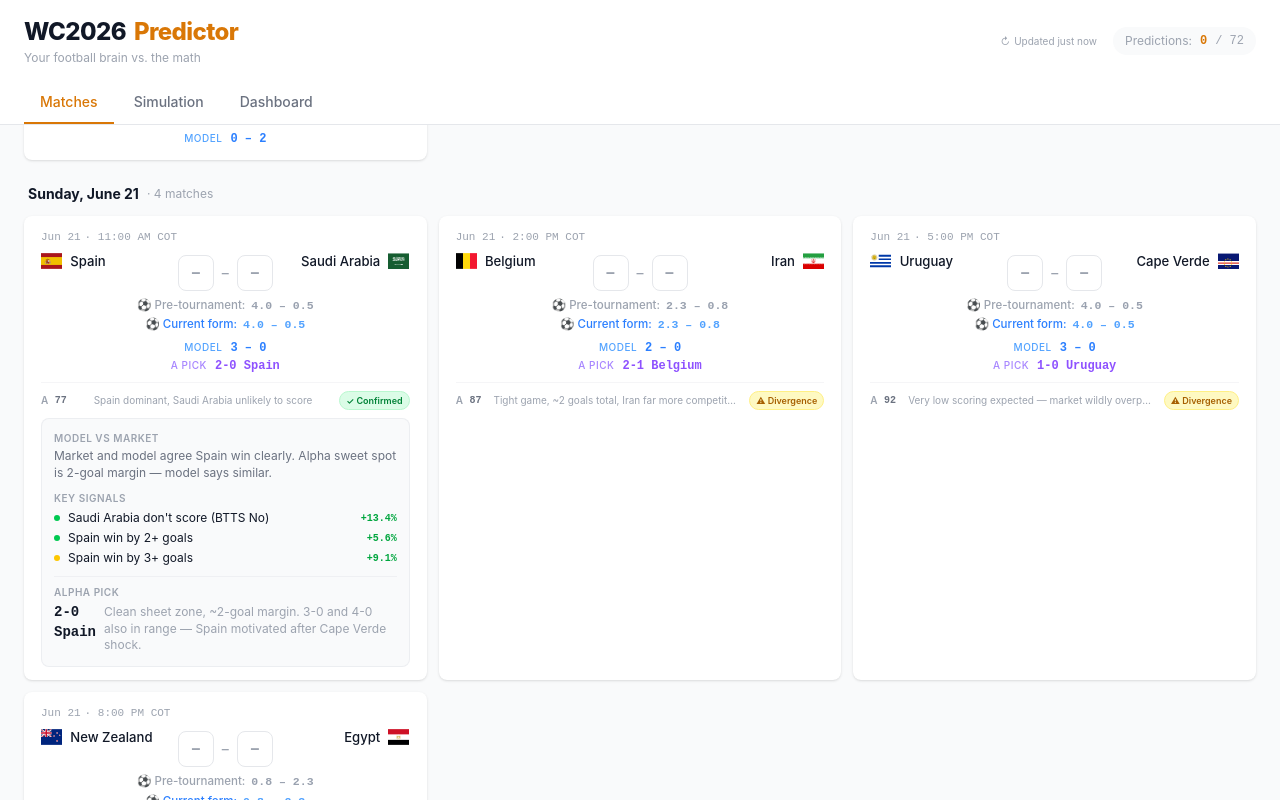
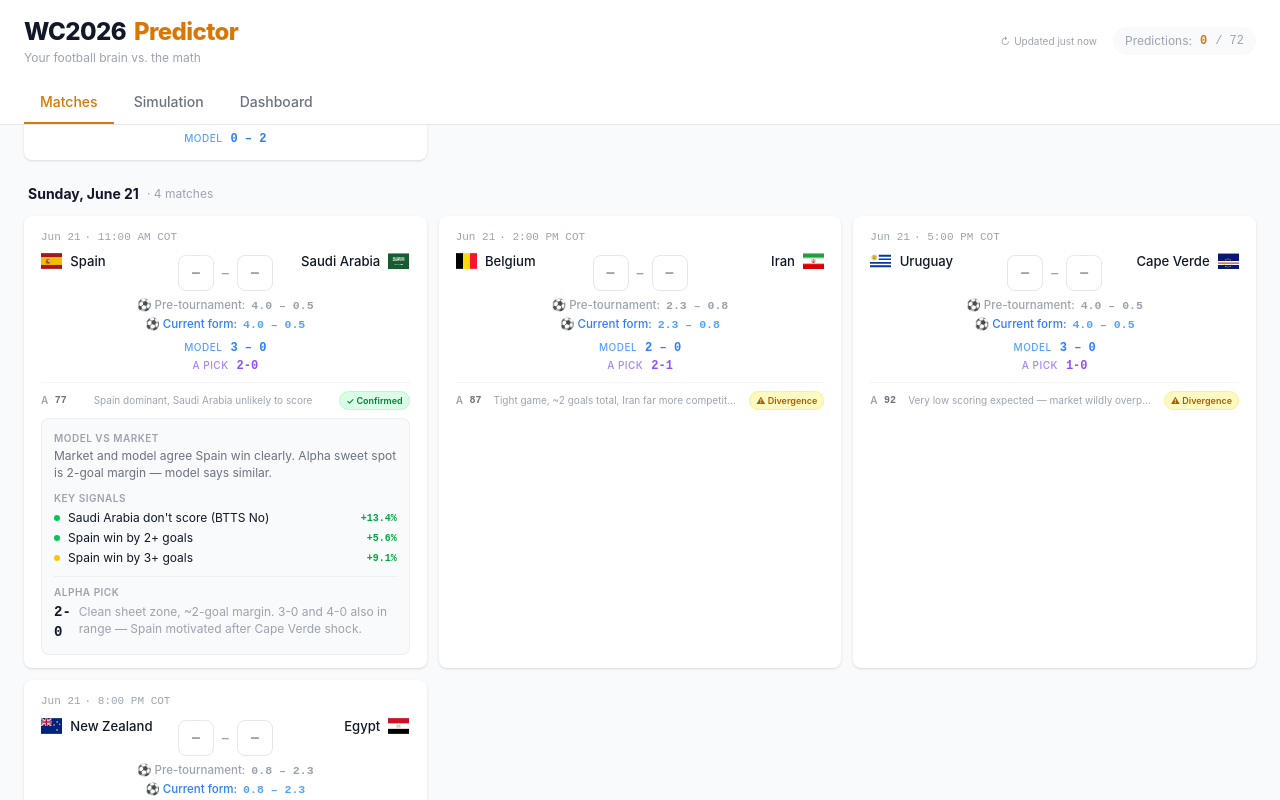
Before and after one commit to danielvegac/wc2026-predictor, a React (Vite) app: page / in a window 1280 px wide. Both pictures are taken after a click on the button 225 px from the left and 3894 px from the top of the page. Shown: the part 3494-4294 px from the top of the page. Built offline with nearby package versions, Linux system fonts and the light colour scheme; no server answers.

Commit message:
feat: strip team name from alpha pick display; add June 23 matchInsights+formOverrides; add June 24 Groups B+C alpha entries

```diff
--- a/src/components/dashboard/Dashboard.tsx
+++ b/src/components/dashboard/Dashboard.tsx
@@ -896,7 +896,9 @@ function ModelTrackRecord({
                     {r.modelHome}–{r.modelAway}
                   </td>
                   <td className="py-2 px-2 text-center font-mono text-xs text-violet-500">
-                    {r.alphaPick ?? "—"}
+                    {r.alphaPick
+                      ? (r.alphaPick.match(/\d+\s*[-–]\s*\d+/)?.[0] ?? r.alphaPick)
+                      : "—"}
                   </td>
                   <td className="py-2 px-2 text-center font-mono text-xs font-bold">
                     {r.actualHome}–{r.actualAway}
--- a/src/components/prediction/MatchCard.tsx
+++ b/src/components/prediction/MatchCard.tsx
@@ -224,7 +224,7 @@ export function MatchCard({
               α Pick
             </span>
             <span className="font-mono text-xs font-semibold text-violet-500">
-              {alpha.alphaPickExact}
+              {alpha.alphaPickExact.match(/\d+\s*[-–]\s*\d+/)?.[0] ?? alpha.alphaPickExact}
             </span>
             {outcomeBadge}
           </div>
@@ -473,7 +473,9 @@ function AlphaSignalRow({
               Alpha Pick
             </span>
             <div className="flex items-baseline gap-2">
-              <span className="font-mono text-sm font-bold text-text-primary">{alpha.alphaPickExact}</span>
+              <span className="font-mono text-sm font-bold text-text-primary">
+                {alpha.alphaPickExact.match(/\d+\s*[-–]\s*\d+/)?.[0] ?? alpha.alphaPickExact}
+              </span>
               <span className="text-xs text-text-muted leading-snug">{alpha.alphaPickNote}</span>
             </div>
           </div>
--- a/src/data/alphametrico.ts
+++ b/src/data/alphametrico.ts
@@ -214,6 +214,69 @@ export const alphaMatchData: AlphaMatchData[] = [
     alphaPickNote: "Two reads taken 16 min apart — Score 82→83, structure identical. England win signals strong: AH -0.5 Score 80, AH -0.75 Score 75, AH -2 Score 64, 1X2 England Score 63, AH -1 Score 61. Cascade drops sharply after -2 (Score 53 at -2.25, 43 at -2.5) — market does not price a 3-goal margin efficiently. BTTS No Score 72 (strengthened from 68 in first read) — above Rule 2 threshold, Ghana clean sheet trusted. No high-scoring EV signals — every Over market negative EV. Alpha reads controlled England win, not a blowout. Model pick (app + chat): 3-0. Alpha pick: 2-0 England — 1 goal below model, supported by shallow cascade depth and BTTS No 72.",
   },
 
+  // ── June 24 ──────────────────────────────────────────────
+
+  {
+    matchId: "GS-B-5",
+    matchDate: "2026-06-24",
+    homeTeamId: "SUI",
+    awayTeamId: "CAN",
+    overallScore: 84,
+    radarSummary: "Market undervaluing Canada — systematic mispricing across all handicap lines",
+    divergence: "warning",
+    divergenceNote: "Canada AH cascade dominant: +0.25 Score 84, +0.5 Score 84, +0.75 Score 85 — sustained elite Scores across underdog handicaps. However 1X2 Canada win Score only 47, DC Draw/Canada Score 84. Classic margin signal: market overprices Switzerland's winning margin, not Switzerland's win. Totals: Over 2 Score 54 (below Rule 2 threshold of 60). BTTS No Score too low to act on. Interpretation: Switzerland wins but by exactly 1 goal. Do NOT flip to Canada win or draw.",
+    topSignals: [
+      { label: "Canada +0.75 AH (margin signal)", ev: "+17.1%", confidence: "high" },
+      { label: "Canada +0.5 AH", ev: "+21.9%", confidence: "high" },
+      { label: "Canada +0.25 AH", ev: "+32.9%", confidence: "high" },
+      { label: "Double Chance Draw/Canada", ev: "+21.3%", confidence: "medium" },
+    ],
+    alphaPickExact: "2-1 Switzerland",
+    alphaPickNote: "Canada AH cascade (Score 84+) is a margin signal, not a result signal — 1X2 Canada Score only 47. Switzerland wins by 1 goal. Rule 7: cascade strong on underdog handicap but weak on outright win → pick favorite by exactly 1 goal. Model pick confirmed.",
+    signalOutcome: "hit",
+    signalNote: "Signal hit ✅ — Canada covered +0.75 (lost 2-1). Switzerland won by exactly 1 goal as cascade predicted. Pick miss: we incorrectly interpreted margin signal as result signal and picked 1-1 draw. Rule 7 now formalized: AH cascade peaking at Score 80+ on underdog handicap but ≤50 on outright win = margin signal only, pick favorite by 1 goal.",
+  },
+
+  {
+    matchId: "GS-B-6",
+    matchDate: "2026-06-24",
+    homeTeamId: "BIH",
+    awayTeamId: "QAT",
+    overallScore: 79,
+    radarSummary: "Low-scoring signals dominant — BTTS No and Under 2.5 both above threshold",
+    divergence: "warning",
+    divergenceNote: "Under 2.5 Score 66, BTTS No Score 70, Under 3 Score 79 — all above Rule 2 threshold (>60). Qatar +2.5 Score 64 suggests Bosnia won't blow them out. High-scoring markets all deeply negative EV. Bosnia AH beyond -1.25 all negative — market doesn't price a rout. Interpretation: Bosnia wins 1-0, Qatar keeps it tight. WARNING: Qatar's xGA in MD2 was red-card-distorted (9 men for 37 min vs Canada's 6-0) — Rule 8 flag: BTTS No signal may be reacting to false defensive inflation.",
+    topSignals: [
+      { label: "Under 4 total goals", ev: "+10.8%", confidence: "high" },
+      { label: "Under 3 total goals", ev: "+23.0%", confidence: "high" },
+      { label: "BTTS No", ev: "+18.7%", confidence: "high" },
+      { label: "Under 2.5 total goals", ev: "+24.1%", confidence: "medium" },
+    ],
+    alphaPickExact: "1-0 Bosnia",
+    alphaPickNote: "BTTS No Score 70 and Under 2.5 Score 66 both above Rule 2 threshold. Qatar +2.5 Score 64 confirms Bosnia won't win big. Alpha pick: 1-0 Bosnia — tight win, clean sheet. Model pick was 2-1 Bosnia.",
+    signalOutcome: "miss",
+    signalNote: "Signal miss ✅ — result 3-1 Bosnia. Both teams scored (BTTS Yes), 4 total goals (Over 3 landed). BTTS No and Under 2.5 both failed. Root cause: Qatar's xGA was distorted by 9-men-for-37-min red card situation vs Canada — Alphametrico read that as genuine defensive improvement (Rule 8). Bosnia also scored 3, showing their attack wasn't as suppressed as the -1.25 AH suggested. Model pick 2-1 Bosnia would have been directionally better.",
+  },
+
+  {
+    matchId: "GS-C-5",
+    matchDate: "2026-06-24",
+    homeTeamId: "SCO",
+    awayTeamId: "BRA",
+    overallScore: 68,
+    radarSummary: "Scotland AH cascade signals margin compression — Brazil wins but not by 3",
+    divergence: "warning",
+    divergenceNote: "Scotland +1.75 Score 65, +2 Score 68, +2.25 Score 63 — sustained value above Rule 2 threshold. Brazil result markets all deeply negative EV (Brazil -1 at -17.6%, -1.5 at -15.9%). BTTS Yes Score only 43 — well below Rule 2 threshold, not acted on. 1X2 Scotland Score 0. Classic margin signal: Brazil wins but by 1-2 goals, not 3+. Model says 3-0. Dashboard flags Scottish overperformance risk. Raphinha absent (hamstring). Brazil in 'manage the result' mode with qualification secured.",
+    topSignals: [
+      { label: "Scotland +2 AH (margin compression)", ev: "+7.7%", confidence: "high" },
+      { label: "Scotland +1.75 AH", ev: "+10.0%", confidence: "high" },
+      { label: "Scotland +1.5 AH", ev: "+11.1%", confidence: "medium" },
+      { label: "Scotland +2.5 AH", ev: "+3.9%", confidence: "medium" },
+    ],
+    alphaPickExact: "2-0 Brazil",
+    alphaPickNote: "Scotland AH cascade (Score 65-68) is a margin signal: Brazil wins, but market overprices the 3-0 blowout. Model pick 3-0 diverges from form reality (Brazil ~1.02 attack multiplier, Raphinha out, Ancelotti conservative). Alpha pick: 2-0 Brazil — 1 goal below model, within Rule 3. BTTS Yes Score 43 too weak to upgrade to 2-1.",
+  },
+
 ];
 
 /** Get alphametrico data for a specific match. Returns undefined if not available. */
--- a/src/data/matchInsights.ts
+++ b/src/data/matchInsights.ts
@@ -605,6 +605,29 @@ export const matchInsights: MatchInsight[] = [
   // JUNE 23 — GROUP STAGE DAY 13
   // ==========================================
 
+  {
+    matchId: "GS-K-3",
+    date: "2026-06-23",
+    homeTeamId: "POR", awayTeamId: "UZB",
+    homeGoals: 5, awayGoals: 0,
+    homeAttackMultiplier: 1.45,
+    homeDefenseMultiplier: 1.45,
+    awayAttackMultiplier: 0.65,
+    awayDefenseMultiplier: 0.65,
+    notes: "Portugal 5-0 Uzbekistan. xG: POR 3.8, UZB 0.3. Dominant throughout — both multipliers at cap. Rule 6 confirmed: form depression from DR Congo draw was single-match outlier vs stronger opponent. Portugal attack/defense now among tournament's strongest. Group K top (6pts).",
+  },
+  {
+    matchId: "GS-L-3",
+    date: "2026-06-23",
+    homeTeamId: "ENG", awayTeamId: "GHA",
+    homeGoals: 0, awayGoals: 0,
+    homeAttackMultiplier: 0.67,
+    homeDefenseMultiplier: 1.35,
+    awayAttackMultiplier: 0.65,
+    awayDefenseMultiplier: 1.35,
+    notes: "England 0-0 Ghana. xG: ENG 0.9, GHA 0.4. England attack DOWN sharply — no shots on target first half, Bellingham/Saka stifled by Ghana 5-4-1 block. Ghana defense UP significantly — held England scoreless. Partey anchored midfield. Major calibration: England attacking form regressed from Croatia blowout.",
+  },
+
   // GS-L-4: Panama 0-1 Croatia
   {
     matchId: "GS-L-4",
```
Also changed, not shown: src/data/formOverrides.ts (+8 -7 lines).
